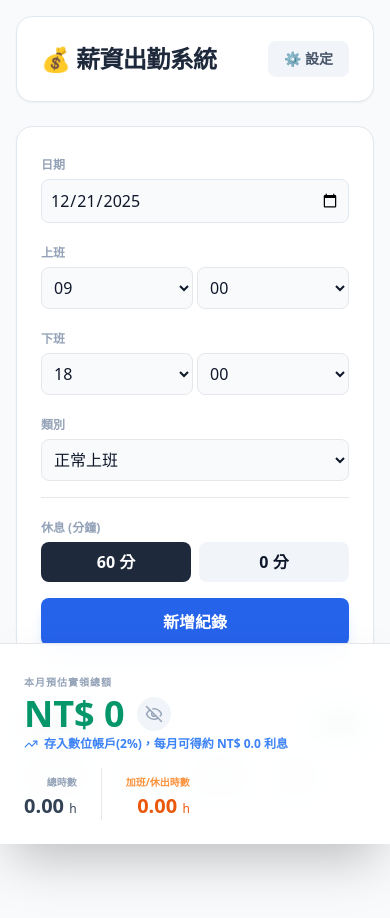
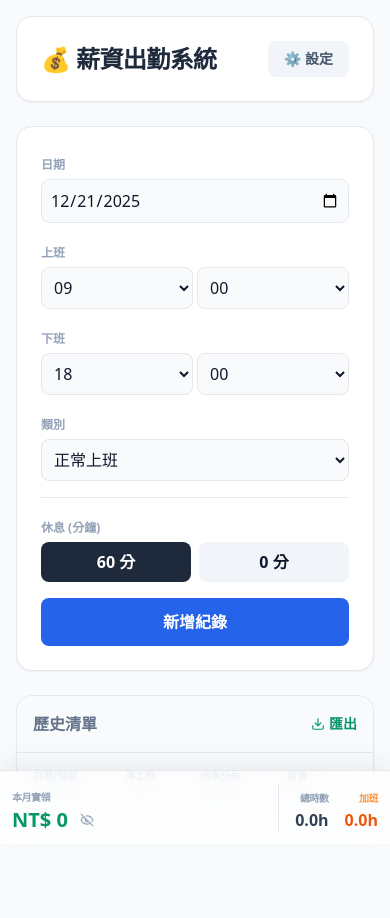
Before and after one commit to Chung0221/salary-tracker, a React (Vite) app: page / in a window 390 px wide. Shown: the top 918 px of the page. Built offline with nearby package versions, Linux system fonts and the light colour scheme.

Commit message:
Update App.jsx

```diff
--- a/App.jsx
+++ b/App.jsx
@@ -4,7 +4,7 @@ import { Download, Plus, Trash2, Calendar, Archive, FileSpreadsheet, Table, Chec
 const SalaryTracker = () => {
   const [records, setRecords] = useState([]);
   const [settings, setSettings] = useState({
-    hourlyRate: 200, // 維持原本的 200，方便其他使用者
+    hourlyRate: 200,
     overtimeRate1: 1.34,
     overtimeRate2: 1.67,
     settlementDay: 25
@@ -54,7 +54,6 @@ const SalaryTracker = () => {
     if (totalMinutes < 0) totalMinutes = 0;
     const netHours = totalMinutes / 60;
 
-    // 休息日出勤 (休出) 邏輯
     if (note === '休出') {
       const ot1 = Math.min(netHours, 2);
       const ot2 = Math.min(Math.max(netHours - 2, 0), 6);
@@ -92,17 +91,7 @@ const SalaryTracker = () => {
     const checkIn = `${timeIn.h}:${timeIn.m}`;
     const checkOut = `${timeOut.h}:${timeOut.m}`;
     const calc = calculateSalary({ checkIn, checkOut, breakMinutes: newRecord.breakMinutes, note: newRecord.note });
-
-    const record = {
-        id: Date.now(),
-        date: newRecord.date,
-        checkIn,
-        checkOut,
-        breakMinutes: newRecord.breakMinutes,
-        note: newRecord.note,
-        ...calc
-    };
-
+    const record = { id: Date.now(), date: newRecord.date, checkIn, checkOut, breakMinutes: newRecord.breakMinutes, note: newRecord.note, ...calc };
     const updatedRecords = [record, ...records].sort((a, b) => new Date(b.date) - new Date(a.date));
     setRecords(updatedRecords);
     saveData(updatedRecords, null);
@@ -138,7 +127,7 @@ const SalaryTracker = () => {
   };
 
   return (
-    <div className="min-h-screen bg-slate-50 p-4 md:p-8 pb-48 text-slate-900 font-sans">
+    <div className="min-h-screen bg-slate-50 p-4 md:p-8 pb-32 text-slate-900 font-sans">
       <div className="max-w-6xl mx-auto space-y-6">
         <div className="bg-white rounded-2xl shadow-sm border border-slate-200 p-6 flex justify-between items-center">
           <h1 className="text-2xl font-black text-slate-800 tracking-tight">💰 薪資出勤系統</h1>
@@ -159,7 +148,6 @@ const SalaryTracker = () => {
           </div>
         )}
 
-        {/* 輸入區域 */}
         <div className="bg-white rounded-2xl shadow-sm border border-slate-200 p-6 space-y-4">
           <div className="grid grid-cols-1 sm:grid-cols-2 lg:grid-cols-4 gap-4">
             <div className="space-y-1">
@@ -198,7 +186,6 @@ const SalaryTracker = () => {
               </select>
             </div>
           </div>
-
           <div className="grid grid-cols-1 sm:grid-cols-2 gap-4 border-t pt-4">
             <div className="space-y-1">
               <span className="text-xs font-bold text-slate-400">休息 (分鐘)</span>
@@ -210,12 +197,11 @@ const SalaryTracker = () => {
                 ))}
               </div>
             </div>
-            <button onClick={addRecord} className="w-full bg-blue-600 text-white py-3 rounded-lg font-black mt-auto hover:bg-blue-700 transition-colors shadow-lg shadow-blue-100">新增紀錄</button>
+            <button onClick={addRecord} className="w-full bg-blue-600 text-white py-3 rounded-lg font-black mt-auto hover:bg-blue-700 transition-colors">新增紀錄</button>
           </div>
           {lastAddedInfo && <div className="text-emerald-600 text-xs font-bold flex items-center gap-1"><CheckCircle2 size={12}/>{lastAddedInfo}</div>}
         </div>
 
-        {/* 列表區域 */}
         <div className="bg-white rounded-2xl shadow-sm border border-slate-200 overflow-hidden">
           <div className="p-4 bg-slate-50 border-b flex justify-between items-center">
             <span className="font-bold text-slate-500">歷史清單</span>
@@ -242,7 +228,7 @@ const SalaryTracker = () => {
                     <td className="p-4 text-sm font-medium">{(r.overtimeTotal + r.regularHours).toFixed(2)}h</td>
                     <td className="p-4 text-xs text-slate-500">
                       {r.note === '休出' ? (
-                        <span><span className="text-orange-600 font-bold">1.34:</span> {r.overtime1}h / <span className="text-orange-600 font-bold">1.67:</span> {r.overtime2}h</span>
+                        <span><span className="text-orange-600 font-bold">1.34:</span> {r.overtime1} / <span className="text-orange-600 font-bold">1.67:</span> {r.overtime2}</span>
                       ) : (
                         <span>正: {r.regularHours}h / 加: {r.overtimeTotal.toFixed(1)}h</span>
                       )}
@@ -259,65 +245,57 @@ const SalaryTracker = () => {
         </div>
       </div>
 
-      {/* 底部總計列 */}
-      <div className="fixed bottom-0 left-0 right-0 bg-white/90 backdrop-blur-md border-t p-6 z-40 shadow-2xl">
-        <div className="max-w-6xl mx-auto flex flex-wrap justify-between items-end gap-4">
-          <div className="space-y-1">
-            <span className="text-[10px] text-slate-400 font-black uppercase tracking-widest leading-loose">本月預估實領總額</span>
-            <div className="flex items-center gap-3">
-              <span className="text-4xl font-black text-emerald-600 leading-none">{showSalary ? `NT$ ${totals.salary.toLocaleString()}` : 'NT$ ****'}</span>
-              <button onClick={() => setShowSalary(!showSalary)} className="p-2 bg-slate-100 rounded-full text-slate-400 hover:text-slate-600 transition-all">
-                {showSalary ? <EyeOff size={18}/> : <Eye size={18}/>}
+      {/* 底部總計列 - 已優化尺寸與透明度 */}
+      <div className="fixed bottom-0 left-0 right-0 bg-white/70 backdrop-blur-lg border-t p-3 md:p-4 z-40 shadow-[0_-10px_20px_rgba(0,0,0,0.05)]">
+        <div className="max-w-6xl mx-auto flex justify-between items-center gap-2">
+          <div className="flex-1">
+            <span className="text-[10px] text-slate-400 font-black uppercase tracking-tighter">本月實領</span>
+            <div className="flex items-center gap-2">
+              <span className="text-xl md:text-2xl font-black text-emerald-600 leading-tight">
+                {showSalary ? `NT$ ${totals.salary.toLocaleString()}` : 'NT$ ****'}
+              </span>
+              <button onClick={() => setShowSalary(!showSalary)} className="text-slate-400 p-1">
+                {showSalary ? <EyeOff size={14}/> : <Eye size={14}/>}
               </button>
             </div>
             {showSalary && (
-              <div className="flex items-center gap-1.5 text-xs font-bold text-blue-500 mt-2">
-                <TrendingUp size={14}/>
-                <span>存入數位帳戶(2%)，每月可得約 NT$ {estMonthlyInterest.toFixed(1)} 利息</span>
+              <div className="hidden sm:flex items-center gap-1 text-[10px] font-bold text-blue-500">
+                <TrendingUp size={10}/> 預計利息 NT$ {estMonthlyInterest.toFixed(1)}
               </div>
             )}
           </div>
 
-          <div className="flex gap-6">
+          <div className="flex gap-4 border-l pl-4">
             <div className="text-right">
-                <span className="text-[10px] text-slate-400 font-black uppercase">總時數</span>
-                <div className="text-xl font-black text-slate-700">{(totals.regTotal + totals.otTotal).toFixed(2)} <span className="text-xs font-normal">h</span></div>
+                <span className="text-[10px] text-slate-400 font-black uppercase tracking-tighter">總時數</span>
+                <div className="text-base font-black text-slate-700">{(totals.regTotal + totals.otTotal).toFixed(1)}h</div>
             </div>
-            <div className="text-right border-l pl-6">
-                <span className="text-[10px] text-orange-400 font-black uppercase">加班/休出時數</span>
-                <div className="text-xl font-black text-orange-600">{totals.otTotal.toFixed(2)} <span className="text-xs font-normal">h</span></div>
+            <div className="text-right">
+                <span className="text-[10px] text-orange-400 font-black uppercase tracking-tighter">加班</span>
+                <div className="text-base font-black text-orange-600">{totals.otTotal.toFixed(1)}h</div>
             </div>
           </div>
         </div>
       </div>
 
-      {/* 單筆刪除確認彈窗 */}
       {showDeleteModal && (
         <div className="fixed inset-0 bg-slate-900/60 flex items-center justify-center z-50 p-4 backdrop-blur-sm">
-          <div className="bg-white p-8 rounded-3xl max-w-xs w-full shadow-2xl">
+          <div className="bg-white p-6 rounded-2xl max-w-xs w-full shadow-2xl">
             <h3 className="font-black text-center mb-6">確定刪除此筆紀錄？</h3>
             <div className="flex gap-3">
-              <button onClick={() => {
-                const updated = records.filter(r => r.id !== deleteTarget.id);
-                setRecords(updated);
-                saveData(updated, null);
-                setShowDeleteModal(false);
-              }} className="flex-1 py-3 bg-red-500 text-white rounded-xl font-black">刪除</button>
+              <button onClick={() => { const updated = records.filter(r => r.id !== deleteTarget.id); setRecords(updated); saveData(updated, null); setShowDeleteModal(false); }} className="flex-1 py-3 bg-red-500 text-white rounded-xl font-black">刪除</button>
               <button onClick={() => setShowDeleteModal(false)} className="flex-1 py-3 bg-slate-100 rounded-xl font-bold">取消</button>
             </div>
           </div>
         </div>
       )}
 
-      {/* 全域刪除確認彈窗 */}
       {showDeleteAllModal && (
         <div className="fixed inset-0 bg-slate-900/60 flex items-center justify-center z-50 p-4 backdrop-blur-sm">
-          <div className="bg-white p-8 rounded-3xl max-w-xs w-full border-t-8 border-red-500 shadow-2xl">
-            <div className="flex justify-center mb-4 text-red-500">
-                <AlertTriangle size={48} />
-            </div>
+          <div className="bg-white p-6 rounded-2xl max-w-xs w-full border-t-8 border-red-500 shadow-2xl">
+            <div className="flex justify-center mb-4 text-red-500"><AlertTriangle size={48} /></div>
             <h3 className="font-black text-center text-lg mb-2">危險操作！</h3>
-            <p className="text-slate-500 text-sm text-center mb-6">確定要清空所有紀錄嗎？<br/>這會清除所有利息數據且無法復原。</p>
+            <p className="text-slate-500 text-sm text-center mb-6">確定要清空所有紀錄嗎？</p>
             <div className="flex flex-col gap-2">
               <button onClick={deleteAllRecords} className="w-full py-3 bg-red-500 text-white rounded-xl font-black">是的，全部刪除</button>
               <button onClick={() => setShowDeleteAllModal(false)} className="w-full py-3 bg-slate-100 rounded-xl font-bold text-slate-400">取消</button>
@@ -326,15 +304,11 @@ const SalaryTracker = () => {
         </div>
       )}
 
-      {/* 匯出彈窗 */}
       {showExportModal && (
         <div className="fixed inset-0 bg-slate-900/60 backdrop-blur-md flex items-center justify-center z-50">
           <div className="bg-white rounded-3xl p-8 max-w-sm w-full shadow-2xl">
-            <div className="flex justify-center mb-4 text-emerald-500">
-              <FileSpreadsheet size={48} />
-            </div>
+            <div className="flex justify-center mb-4 text-emerald-500"><FileSpreadsheet size={48} /></div>
             <h3 className="text-xl font-black mb-2 text-center">匯出資料</h3>
-            <p className="text-slate-400 text-sm text-center mb-6">點擊下方按鈕將資料複製到剪貼簿，即可貼至 Google Sheets。</p>
             <button onClick={copyForSheets} className="w-full py-4 bg-emerald-600 text-white rounded-2xl font-black flex items-center justify-center gap-3">
               <Copy size={20}/> 複製到剪貼簿
             </button>
```
